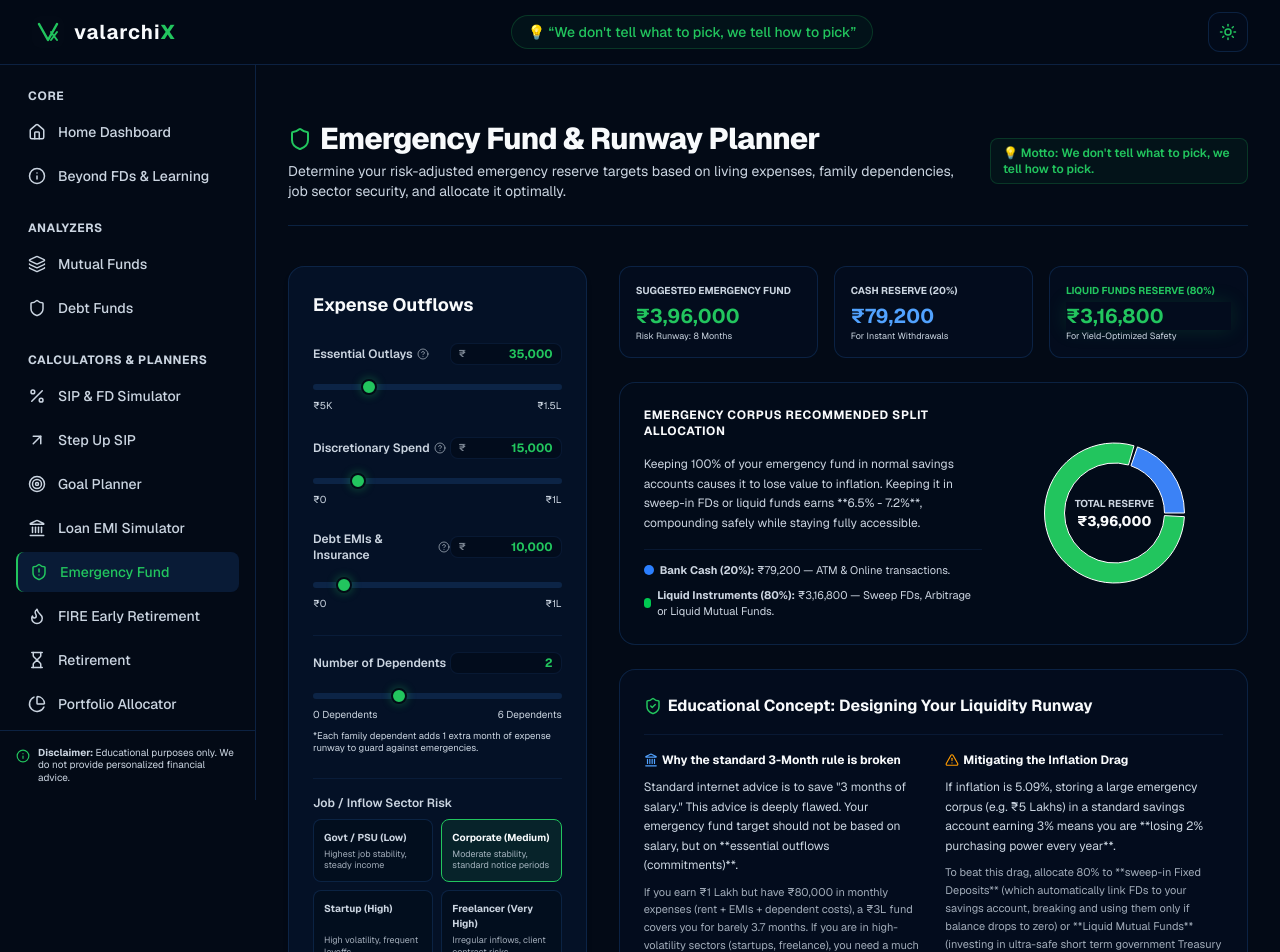
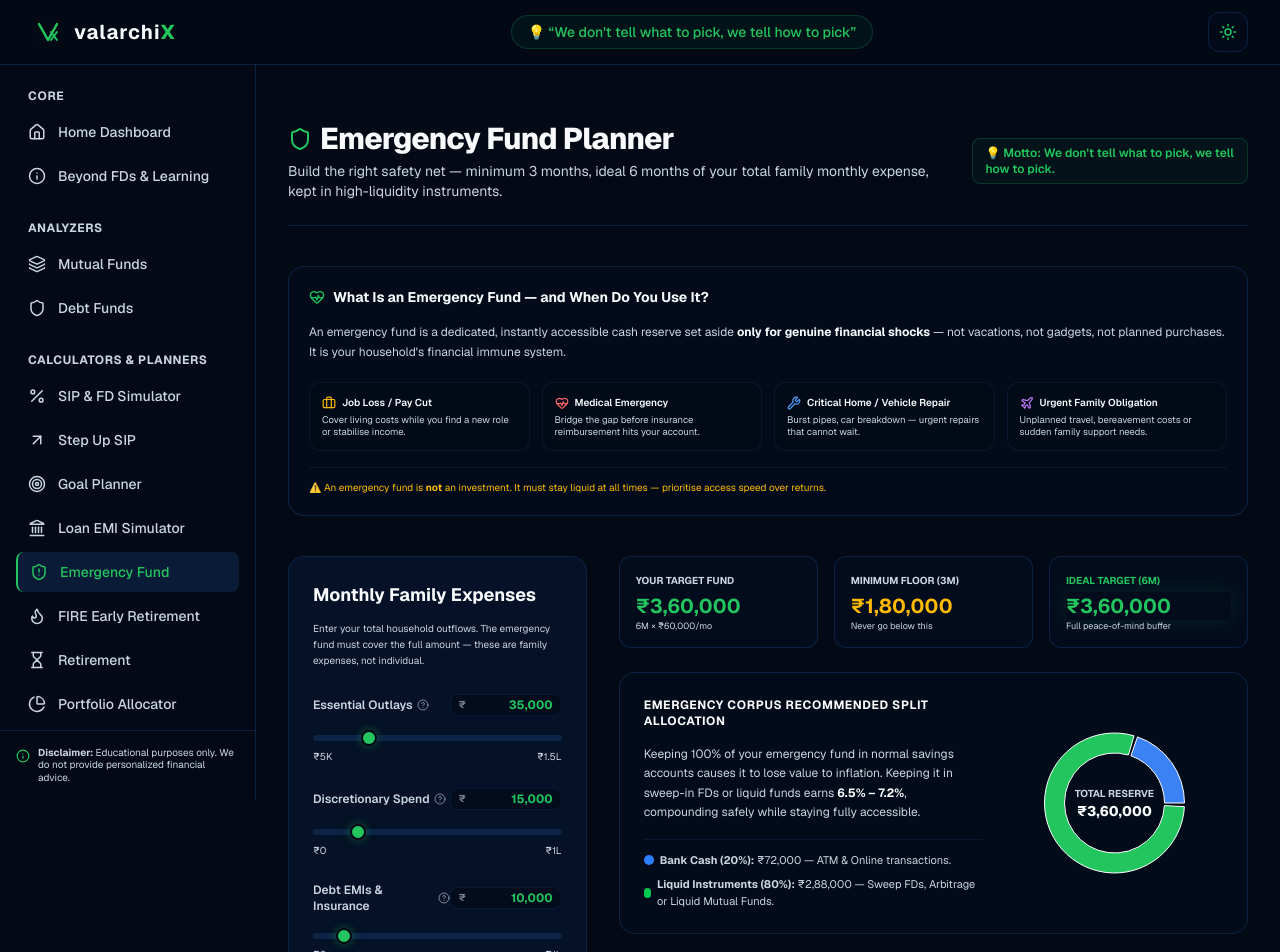
Before and after one commit to pranaveshnandakumar-cmyk/ValarchiX, a Next.js app: page /emergency-fund in a window 1280 px wide. Shown: the top 952 px of the page. Built offline with nearby package versions, Linux system fonts and the light colour scheme.

Commit message:
Update page.tsx

```diff
--- a/src/app/emergency-fund/page.tsx
+++ b/src/app/emergency-fund/page.tsx
@@ -6,61 +6,50 @@ import {
   Pie,
   Cell,
   ResponsiveContainer,
-  Legend,
   Tooltip
 } from "recharts";
-import { Info, HelpCircle, ShieldCheck, ChevronDown, Landmark, Shield, AlertTriangle } from "lucide-react";
+import { HelpCircle, ShieldCheck, ChevronDown, Landmark, Shield, AlertTriangle, HeartPulse, Briefcase, Wrench, Plane } from "lucide-react";
 import NumericInput from "@/components/NumericInput";
 
 export default function EmergencyFundCalculator() {
   const [showAudit, setShowAudit] = useState(false);
-  const [essential, setEssential] = useState(35000); // rent, food, bills
+  const [essential, setEssential] = useState(35000);        // rent, food, bills
   const [discretionary, setDiscretionary] = useState(15000); // lifestyle, shopping
-  const [debt, setDebt] = useState(10000); // EMIs, premiums
-  const [riskMultiplier, setRiskMultiplier] = useState(6); // 3, 6, 9, 12 depending on sector
-  const [dependents, setDependents] = useState(2); // adds 1 month per dependent
-
-  const jobSectors = [
-    { label: "Govt / PSU (Low)", multiplier: 3, desc: "Highest job stability, steady income" },
-    { label: "Corporate (Medium)", multiplier: 6, desc: "Moderate stability, standard notice periods" },
-    { label: "Startup (High)", multiplier: 9, desc: "High volatility, frequent layoffs" },
-    { label: "Freelancer (Very High)", multiplier: 12, desc: "Irregular inflows, client contract risks" }
-  ];
+  const [debt, setDebt] = useState(10000);                   // EMIs, premiums
+  const [targetMonths, setTargetMonths] = useState(6);       // 3 = minimum, 6 = ideal
 
   const calculations = useMemo(() => {
-    // Total months of runway recommended
-    const totalMonths = riskMultiplier + dependents;
+    // Total monthly expense (whole family) — emergency fund must cover this in full
+    const totalMonthlyExpense = essential + discretionary + debt;
 
-    // Monthly outflows
-    const totalMonthlyOutflow = essential + discretionary + debt;
+    // Minimum buffer: 3 months of total expense (absolute floor)
+    const minCorpus = totalMonthlyExpense * 3;
 
-    // Target emergency fund assuming 100% of essential + debt, and 30% of lifestyle expenses (discretionary)
-    const suggestedLifestyleCut = 0.3; // Cut 70% discretionary
-    const essentialMonthlyNeeds = essential + debt + Math.round(discretionary * suggestedLifestyleCut);
+    // Ideal buffer: 6 months of total expense (recommended target)
+    const idealCorpus = totalMonthlyExpense * 6;
 
-    const targetCorpus = essentialMonthlyNeeds * totalMonths;
+    // User-selected target
+    const targetCorpus = totalMonthlyExpense * targetMonths;
 
     // Split recommended allocations
-    const cashAllocation = Math.round(targetCorpus * 0.20); // 20% in standard savings
-    const liquidFundAllocation = Math.round(targetCorpus * 0.80); // 80% in Sweep FDs / Liquid Funds
+    const cashAllocation = Math.round(targetCorpus * 0.20);        // 20% instant-access savings
+    const liquidFundAllocation = Math.round(targetCorpus * 0.80);  // 80% sweep FDs / liquid funds
 
     const pieData = [
       { name: "Savings Account (20%)", value: cashAllocation, color: "#3b82f6" },
       { name: "Sweep FD & Liquid Funds (80%)", value: liquidFundAllocation, color: "#22c55e" }
     ];
 
-    const survivalOnlyRunway = (essential + debt) * totalMonths;
-
     return {
-      totalMonths,
-      totalMonthlyOutflow,
+      totalMonthlyExpense,
       targetCorpus,
+      minCorpus,
+      idealCorpus,
       cashAllocation,
       liquidFundAllocation,
-      survivalOnlyRunway,
       pieData
     };
-  }, [essential, discretionary, debt, riskMultiplier, dependents]);
+  }, [essential, discretionary, debt, targetMonths]);
 
   const formatCurrency = (val: number) => {
     return new Intl.NumberFormat("en-IN", {
@@ -90,10 +79,10 @@ export default function EmergencyFundCalculator() {
         <div>
           <h1 className="text-3xl font-extrabold text-white tracking-tight flex items-center gap-2">
             <Shield className="text-emerald" />
-            Emergency Fund & Runway Planner
+            Emergency Fund Planner
           </h1>
           <p className="text-sm text-muted-grey mt-1">
-            Determine your risk-adjusted emergency reserve targets based on living expenses, family dependencies, job sector security, and allocate it optimally.
+            Build the right safety net — minimum 3 months, ideal 6 months of your total family monthly expense, kept in high-liquidity instruments.
           </p>
         </div>
         <div className="text-xs font-semibold text-emerald bg-emerald/5 border border-emerald/20 px-3 py-1.5 rounded-lg">
@@ -101,11 +90,44 @@ export default function EmergencyFundCalculator() {
         </div>
       </div>
 
+      {/* What is an Emergency Fund? */}
+      <div className="p-5 rounded-2xl border border-border-navy bg-navy-card/30 space-y-4">
+        <h2 className="text-sm font-bold text-white flex items-center gap-2">
+          <HeartPulse className="text-emerald" size={16} />
+          What Is an Emergency Fund — and When Do You Use It?
+        </h2>
+        <p className="text-xs text-muted-grey leading-relaxed">
+          An emergency fund is a dedicated, instantly accessible cash reserve set aside <strong className="text-white">only for genuine financial shocks</strong> — not vacations, not gadgets, not planned purchases. It is your household&apos;s financial immune system.
+        </p>
+        <div className="grid grid-cols-2 md:grid-cols-4 gap-3 pt-1">
+          {[
+            { icon: <Briefcase size={14} className="text-amber-400" />, title: "Job Loss / Pay Cut", desc: "Cover living costs while you find a new role or stabilise income." },
+            { icon: <HeartPulse size={14} className="text-red-400" />, title: "Medical Emergency", desc: "Bridge the gap before insurance reimbursement hits your account." },
+            { icon: <Wrench size={14} className="text-blue-400" />, title: "Critical Home / Vehicle Repair", desc: "Burst pipes, car breakdown — urgent repairs that cannot wait." },
+            { icon: <Plane size={14} className="text-purple-400" />, title: "Urgent Family Obligation", desc: "Unplanned travel, bereavement costs or sudden family support needs." },
+          ].map((item) => (
+            <div key={item.title} className="p-3 rounded-xl border border-border-navy/60 bg-navy-bg/40 space-y-1">
+              <div className="flex items-center gap-1.5 font-semibold text-white text-[10px]">
+                {item.icon}
+                {item.title}
+              </div>
+              <p className="text-[9.5px] text-muted-grey leading-tight">{item.desc}</p>
+            </div>
+          ))}
+        </div>
+        <p className="text-[10px] text-amber-400 border-t border-border-navy/60 pt-3">
+          ⚠️ An emergency fund is <strong>not</strong> an investment. It must stay liquid at all times — prioritise access speed over returns.
+        </p>
+      </div>
+
       <div className="grid lg:grid-cols-3 gap-8">
         {/* Sliders and Controls */}
         <div className="lg:col-span-1 space-y-6">
           <div className="p-6 glass-card space-y-6">
-            <h2 className="text-lg font-bold text-white">Expense Outflows</h2>
+            <h2 className="text-lg font-bold text-white">Monthly Family Expenses</h2>
+            <p className="text-[10px] text-muted-grey -mt-3 leading-relaxed">
+              Enter your total household outflows. The emergency fund must cover the full amount — these are family expenses, not individual.
+            </p>
 
             {/* Essential Expenses */}
             <div className="space-y-2">
@@ -200,54 +222,30 @@ export default function EmergencyFundCalculator() {
               </div>
             </div>
 
-            {/* Dependents Count */}
-            <div className="space-y-2 border-t border-border-navy/60 pt-4">
-              <div className="flex justify-between items-center text-xs font-semibold">
-                <span className="text-muted-grey">Number of Dependents</span>
-                <NumericInput
-                  value={dependents}
-                  onChange={setDependents}
-                  min={0}
-                  max={10}
-                  step={1}
-                  type="number"
-                />
+
+            {/* Target Months Selector */}
+            <div className="space-y-3 border-t border-border-navy/60 pt-4">
+              <div>
+                <label className="text-xs font-semibold text-muted-grey block">Target Coverage</label>
+                <p className="text-[10px] text-muted-grey/70 mt-0.5">How many months of total expense should your fund cover?</p>
               </div>
-              <input
-                type="range"
-                min={0}
-                max={6}
-                step={1}
-                value={dependents}
-                onChange={(e) => setDependents(Number(e.target.value))}
-                className="w-full accent-emerald bg-navy-bg h-1 rounded-lg cursor-pointer"
-              />
-              <div className="flex justify-between text-[10px] text-muted-grey">
-                <span>0 Dependents</span>
-                <span>6 Dependents</span>
-              </div>
-              <span className="text-[9.5px] text-muted-grey block leading-tight">
-                *Each family dependent adds 1 extra month of expense runway to guard against emergencies.
-              </span>
-            </div>
-
-            {/* Job Sector Risk Selection */}
-            <div className="space-y-2 border-t border-border-navy/60 pt-4">
-              <label className="text-xs font-semibold text-muted-grey block">Job / Inflow Sector Risk</label>
               <div className="grid grid-cols-2 gap-2 text-[10px] font-bold">
-                {jobSectors.map((sector) => (
+                {[
+                  { months: 3, label: "Minimum (3 Months)", desc: "Absolute floor — for very stable, dual-income households." },
+                  { months: 6, label: "Ideal (6 Months)", desc: "Recommended for most families — covers job transitions & medical shocks." },
+                ].map((opt) => (
                   <button
-                    key={sector.multiplier}
+                    key={opt.months}
                     type="button"
-                    onClick={() => setRiskMultiplier(sector.multiplier)}
+                    onClick={() => setTargetMonths(opt.months)}
                     className={`p-2.5 rounded-lg border text-left flex flex-col justify-between transition-all cursor-pointer ${
-                      riskMultiplier === sector.multiplier
+                      targetMonths === opt.months
                         ? "bg-emerald/10 border-emerald text-white"
                         : "bg-navy-bg/40 border-border-navy text-muted-grey hover:text-white"
                     }`}
                   >
-                    <span>{sector.label}</span>
-                    <span className="text-[9px] font-normal text-muted-grey/80 mt-1 leading-tight">{sector.desc}</span>
+                    <span>{opt.label}</span>
+                    <span className="text-[9px] font-normal text-muted-grey/80 mt-1 leading-tight">{opt.desc}</span>
                   </button>
                 ))}
               </div>
@@ -260,32 +258,32 @@ export default function EmergencyFundCalculator() {
           {/* Key Metrics Grid */}
           <div className="grid grid-cols-2 md:grid-cols-3 gap-4">
             <div className="p-4 rounded-xl border border-border-navy bg-navy-card/45">
-              <span className="text-[10px] uppercase font-bold text-muted-grey block">Suggested Emergency Fund</span>
+              <span className="text-[10px] uppercase font-bold text-muted-grey block">Your Target Fund</span>
               <p className="text-xl font-bold text-emerald mt-1">
                 {formatCurrency(calculations.targetCorpus)}
               </p>
               <span className="text-[9px] text-muted-grey block mt-0.5 leading-none">
-                Risk Runway: {calculations.totalMonths} Months
+                {targetMonths}M × {formatCurrency(calculations.totalMonthlyExpense)}/mo
               </span>
             </div>
 
             <div className="p-4 rounded-xl border border-border-navy bg-navy-card/45">
-              <span className="text-[10px] uppercase font-bold text-muted-grey block">Cash Reserve (20%)</span>
-              <p className="text-xl font-bold text-blue-400 mt-1">
-                {formatCurrency(calculations.cashAllocation)}
+              <span className="text-[10px] uppercase font-bold text-muted-grey block">Minimum Floor (3M)</span>
+              <p className="text-xl font-bold text-amber-400 mt-1">
+                {formatCurrency(calculations.minCorpus)}
               </p>
               <span className="text-[9px] text-muted-grey block mt-0.5 leading-none">
-                For Instant Withdrawals
+                Never go below this
               </span>
             </div>
 
             <div className="p-4 rounded-xl border border-border-navy bg-navy-card/45 col-span-2 md:col-span-1">
-              <span className="text-[10px] uppercase font-bold text-emerald block">Liquid Funds Reserve (80%)</span>
+              <span className="text-[10px] uppercase font-bold text-emerald block">Ideal Target (6M)</span>
               <p className="text-xl font-bold text-emerald glow-emerald mt-1">
-                {formatCurrency(calculations.liquidFundAllocation)}
+                {formatCurrency(calculations.idealCorpus)}
               </p>
               <span className="text-[9px] text-muted-grey block mt-0.5 leading-none">
-                For Yield-Optimized Safety
+                Full peace-of-mind buffer
               </span>
             </div>
           </div>
@@ -297,7 +295,7 @@ export default function EmergencyFundCalculator() {
                 Emergency Corpus Recommended Split Allocation
               </h3>
               <p className="text-xs text-muted-grey leading-relaxed">
-                Keeping 100% of your emergency fund in normal savings accounts causes it to lose value to inflation. Keeping it in sweep-in FDs or liquid funds earns **6.5% - 7.2%**, compounding safely while staying fully accessible.
+                Keeping 100% of your emergency fund in normal savings accounts causes it to lose value to inflation. Keeping it in sweep-in FDs or liquid funds earns <strong className="text-white">6.5% – 7.2%</strong>, compounding safely while staying fully accessible.
               </p>
               <div className="space-y-2 border-t border-border-navy/60 pt-3 text-[11px] text-muted-grey">
                 <div className="flex items-center gap-1.5">
@@ -349,13 +347,13 @@ export default function EmergencyFundCalculator() {
                 <div className="space-y-2">
                   <h4 className="font-bold text-white flex items-center gap-1">
                     <Landmark size={14} className="text-blue-400" />
-                    Why the standard 3-Month rule is broken
+                    Why 3–6 months of total expense, not salary
                   </h4>
                   <p>
-                    Standard internet advice is to save &quot;3 months of salary.&quot; This advice is deeply flawed. Your emergency fund target should not be based on salary, but on **essential outflows (commitments)**.
+                    Standard internet advice says &quot;save 3 months of salary.&quot; This is flawed. Your emergency fund should cover your actual <strong className="text-white">outflows</strong>, not income. A family spending ₹60,000/month needs ₹1.8L minimum and ₹3.6L ideally — regardless of income level.
                   </p>
                   <p className="text-[11px] text-muted-grey/80">
-                    If you earn ₹1 Lakh but have ₹80,000 in monthly expenses (rent + EMIs + dependent costs), a ₹3L fund covers you for barely 3.7 months. If you are in high-volatility sectors (startups, freelance), you need a much longer cushion.
+                    The <strong className="text-white">minimum of 3 months</strong> is the absolute floor — enough to bridge a short job gap or medical event. The <strong className="text-white">ideal of 6 months</strong> gives real peace of mind, covering longer job searches, income volatility, or layered emergencies.
                   </p>
                 </div>
                 <div className="space-y-2">
@@ -364,10 +362,10 @@ export default function EmergencyFundCalculator() {
                     Mitigating the Inflation Drag
                   </h4>
                   <p>
-                    If inflation is 5.09%, storing a large emergency corpus (e.g. ₹5 Lakhs) in a standard savings account earning 3% means you are **losing 2% purchasing power every year**.
+                    If inflation is 5%, storing ₹5 Lakhs in a savings account earning 3% means you are <strong className="text-white">losing 2% purchasing power every year</strong>.
                   </p>
                   <p className="text-[11px] text-muted-grey/80">
-                    To beat this drag, allocate 80% to **sweep-in Fixed Deposits** (which automatically link FDs to your savings account, breaking and using them only if balance drops to zero) or **Liquid Mutual Funds** (investing in ultra-safe short term government Treasury bills).
+                    Allocate 80% to <strong className="text-white">sweep-in Fixed Deposits</strong> (auto-link FDs to your savings account, breaking only when balance drops to zero) or <strong className="text-white">Liquid Mutual Funds</strong> (ultra-safe, invest in short-term government T-bills). Both earn 6.5–7.2% and remain accessible within 1 business day.
                   </p>
                 </div>
               </div>
@@ -393,18 +391,16 @@ export default function EmergencyFundCalculator() {
                   <h4 className="font-semibold text-white">Mathematical Model</h4>
                   <div className="bg-navy-bg/50 p-3 rounded-xl space-y-2 font-mono">
                     <p>
-                      Runway Months (M) = Job_Risk_Multiplier + Dependents
+                      Total Monthly Expense = Essential + Discretionary + Debt_EMIs
                     </p>
                     <p>
-                      Survival-Only Outflow = Essential_Expenses + Debt_EMIs_and_Insurance
+                      Minimum Emergency Fund = Total Monthly Expense × 3
                     </p>
                     <p>
-                      Suggested Outflow (with 70% lifestyle cuts):
-                      <br />
-                      Monthly_Needs = Essential_Expenses + Debt_EMIs_and_Insurance + (Discretionary_Expenses * 0.3)
+                      Ideal Emergency Fund = Total Monthly Expense × 6
                     </p>
                     <p>
-                      Target Emergency Corpus = Monthly_Needs * M
+                      Your Target = Total Monthly Expense × {targetMonths}
                     </p>
                   </div>
                 </div>
@@ -433,19 +429,23 @@ export default function EmergencyFundCalculator() {
                         <td className="border border-border-navy/80 p-2">{debt}</td>
                       </tr>
                       <tr>
-                        <td className="border border-border-navy/80 p-2 font-medium text-white">Risk Runway Months (B4)</td>
-                        <td className="border border-border-navy/80 p-2">{calculations.totalMonths}</td>
+                        <td className="border border-border-navy/80 p-2 font-medium text-white">Total Monthly Expense (B4)</td>
+                        <td className="border border-border-navy/80 p-2 font-mono text-emerald">=B1+B2+B3</td>
                       </tr>
                       <tr>
-                        <td className="border border-border-navy/80 p-2 font-medium text-white">Target Emergency Fund</td>
-                        <td className="border border-border-navy/80 p-2 font-mono text-emerald">=(B1 + B3 + B2 * 0.3) * B4</td>
+                        <td className="border border-border-navy/80 p-2 font-medium text-white">Minimum Fund (3M)</td>
+                        <td className="border border-border-navy/80 p-2 font-mono text-amber-400">=B4*3</td>
+                      </tr>
+                      <tr>
+                        <td className="border border-border-navy/80 p-2 font-medium text-white">Ideal Fund (6M)</td>
+                        <td className="border border-border-navy/80 p-2 font-mono text-emerald">=B4*6</td>
                       </tr>
                     </tbody>
                   </table>
                 </div>
 
                 <p className="text-[10px] text-amber-500 border-t border-border-navy/60 pt-3">
-                  ⚠️ <strong>Disclaimer:</strong> This tool is for training purposes only and represents a mathematical risk model. It does not guarantee cash flow stability or job retention.
+                  ⚠️ <strong>Disclaimer:</strong> This tool is for educational purposes only. It does not guarantee cash flow stability or job retention.
                 </p>
               </div>
             )}
```
